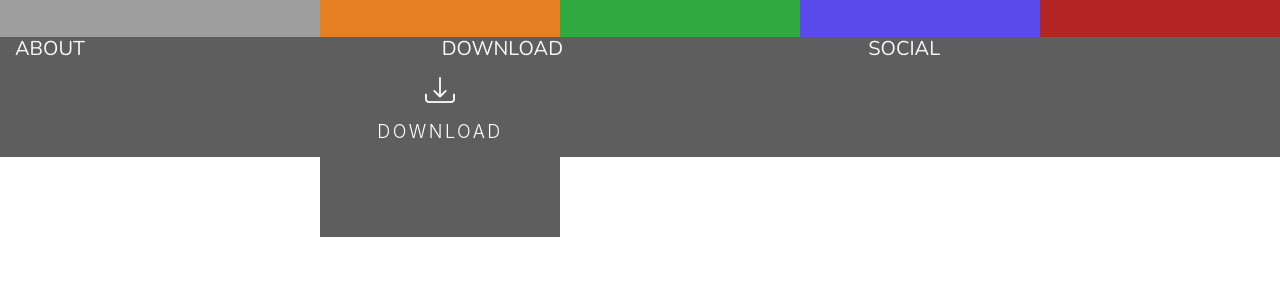
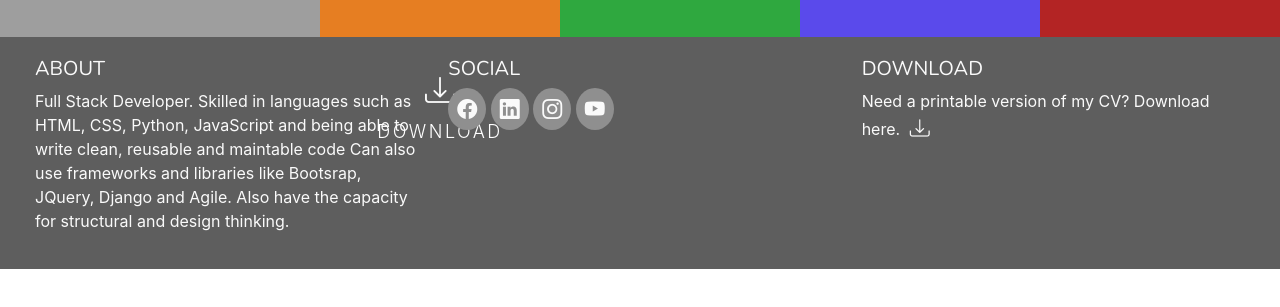
Before and after one commit to DeadEnigma13/My-Online-Portfolio, a plain HTML site: page index.html in a window 1280 px wide. Shown: the part 443-750 px from the top of the page. Drawn offline with nearby package versions, Linux system fonts and the light colour scheme; grey boxes are pictures that could not be loaded.

Commit message:
Style footer with links and text

```diff
--- a/assets/css/style.css
+++ b/assets/css/style.css
@@ -56,6 +56,10 @@ h4 {
     font-family: "Nunito", sans-serif;
     font-weight: 300;
     color: #fafafa;
+}
+
+.inline-block {
+    display: inline-block;
 }
 
 /* Heading */
@@ -162,3 +166,46 @@ footer {
     min-height: 120px;
     margin: 0;
 }
+
+.cv-pdf i {
+    font-size: 20px;
+    color: #fafafa;
+    text-align: center;
+    padding-left: 5px;
+    transition: all 0.25s ease-in-out;
+    -moz-transition: all 0.25s ease-in-out;
+    -webkit-transition: all 0.25s ease-in-out;
+    -o-transition: all 0.25s ease-in-out;
+}
+
+.cv-pdf i:hover {
+    color: #3da038;
+}
+
+.social-links {
+    padding-bottom: 15px;
+}
+
+.social-links li a i {
+    width: 32px;
+    height: 32px;
+    padding: 9px;
+    border-radius: 50%;
+    font-size: 20px;
+    line-height: 40px;
+    text-align: center;
+    color: #fafafa;
+    background-color: #8f8f8f;
+    transition: all 0.25s ease-in-out;
+    -moz-transition: all 0.25s ease-in-out;
+    -webkit-transition: all 0.25s ease-in-out;
+    -o-transition: all 0.25s ease-in-out;
+}
+
+.social-links li a i:hover {
+    background: #3da038;
+}
+
+#footer-details {
+    padding: 20px;
+}
--- a/index.html
+++ b/index.html
@@ -51,15 +51,51 @@
 
     </section>
     <footer class="container-fluid">
-        <div class="row">
+        <div id="footer-details" class="row">
             <div class="col-sm-4">
                 <h5 class="uppercase general-sub">About</h5>
+                <p class="inline-block">
+                    Full Stack Developer. Skilled in languages such as HTML, CSS, Python, JavaScript and being able to write clean, reusable and maintable code
+                    Can also use frameworks and libraries like Bootsrap, JQuery, Django and Agile. Also have the capacity for structural and design thinking.
+                </p>
+            </div>
+            <div class="col-sm-4">
+                <h5 class="uppercase general-sub">Social</h5>
+                <ul class="list-inline social-links">
+                    <li class="list-inline-item">
+                        <a href="#" target="_blank">
+                            <i class="bi bi-facebook" aria-hidden="true"></i>
+                            <span class="sr-only">Facebook</span>
+                        </a>
+                    </li>
+                    <li class="list-inline-item">
+                        <a href="#" target="_blank">
+                            <i class="bi bi-linkedin" aria-hidden="true"></i>
+                            <span class="sr-only">LinkedIn</span>
+                        </a>
+                    </li>
+                    <li class="list-inline-item">
+                        <a href="#" target="_blank">
+                            <i class="bi bi-instagram" aria-hidden="true"></i>
+                            <span class="sr-only">Instragram</span>
+                        </a>
+                    </li>
+                    <li class="list-inline-item">
+                        <a href="#" target="_blank">
+                            <i class="bi bi-youtube" aria-hidden="true"></i>
+                            <span class="sr-only">YouTube</span>
+                        </a>
+                    </li>
+                </ul>
             </div>
             <div class="col-sm-4">
                 <h5 class="uppercase general-sub">Download</h5>
-            </div>
-            <div class="col-sm-4">
-                <h5 class="uppercase general-sub">Social</h5>
+                <p class="inline-block">
+                    Need a printable version of my CV? Download here.
+                    <a href="#" target="_blank" class="cv-pdf"><i class="bi bi-download" aria-hidden="true"></i>
+                    <span class="sr-only">Download link.</span>
+                    </a>
+                </p>
             </div>
         </div>
     </footer>
```
